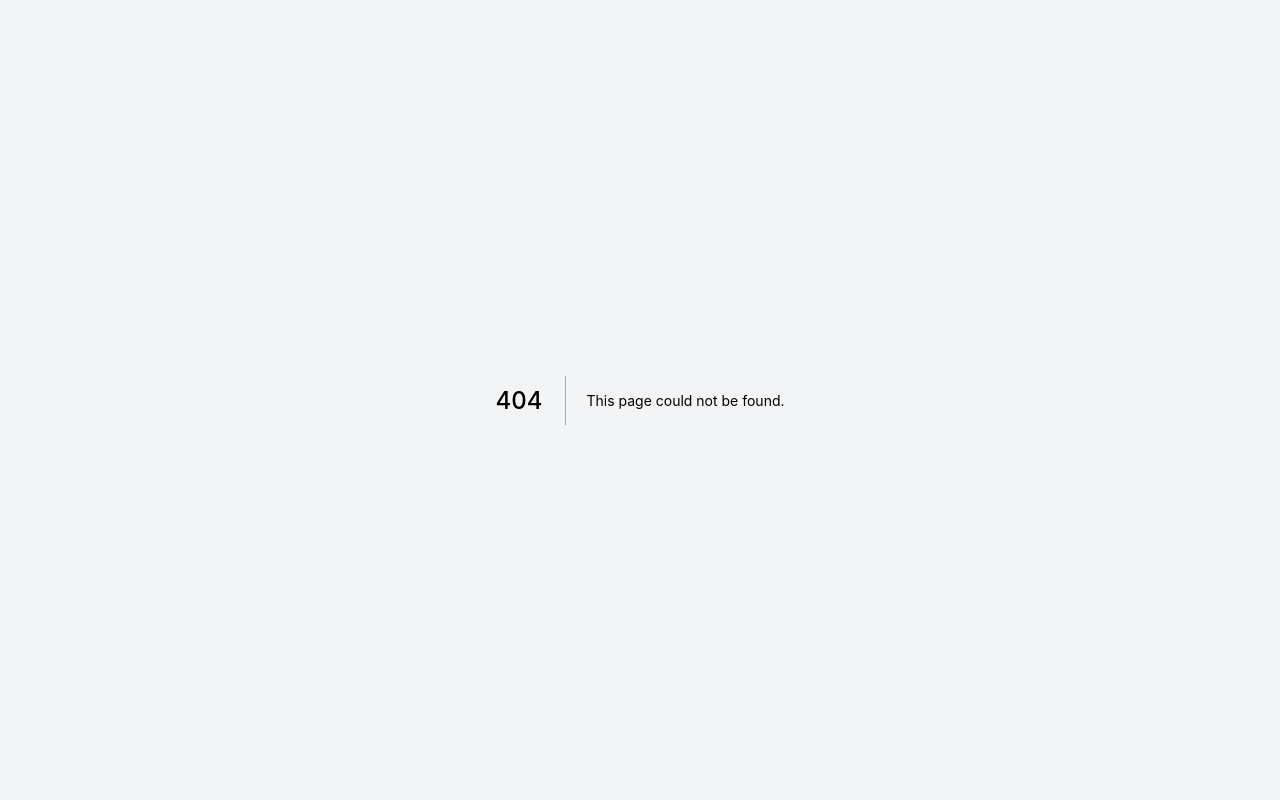
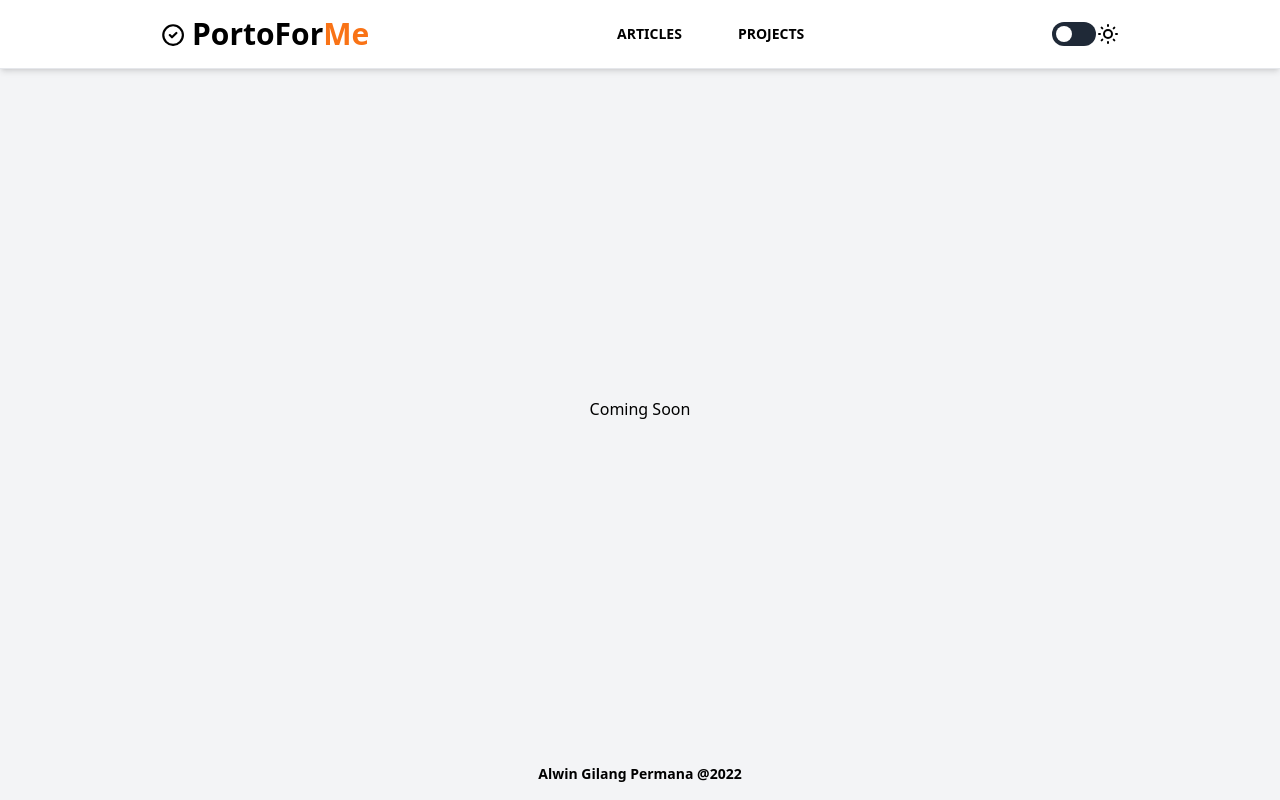
Before and after one commit to agilangp/portoforme, a Next.js app: page /articles in a window 1280 px wide. Before the commit this address had no page. Built offline with nearby package versions, Linux system fonts and the light colour scheme.

Commit message:
refactor menu

```diff
--- a/src/components/Navbar/PopUpMenuLink.tsx
+++ b/src/components/Navbar/PopUpMenuLink.tsx
@@ -6,7 +6,7 @@ const PopUpMenuLink = (props: any) => {
         <Link href={href}>
             <a
                 {...rest}
-                className="inline-block p-3 font-semibold hover:underline hover:text-orange-500"
+                className="uppercase inline-block p-3 font-semibold hover:underline hover:text-orange-500"
             >
                 {children}
             </a>
--- a/src/components/Navbar/ShorLink.tsx
+++ b/src/components/Navbar/ShorLink.tsx
@@ -6,7 +6,7 @@ const ShortLink = (props: any) => {
         <Link href={href}>
             <a
                 {...rest}
-                className="p-3 mx-4 font-semibold hover:underline hover:text-orange-500"
+                className="uppercase p-3 mx-4 font-semibold hover:underline hover:text-orange-500"
             >
                 {children}
             </a>
--- a/src/components/Navbar/ThemeSwitch.tsx
+++ b/src/components/Navbar/ThemeSwitch.tsx
@@ -41,7 +41,7 @@ const ThemeSwitch = () => {
         }
     }, [])
 
-    if (!mounted) return null
+    if (!mounted) return <>Loading...</>
 
     return (
         <>
--- a/src/components/Navbar/index.tsx
+++ b/src/components/Navbar/index.tsx
@@ -2,6 +2,7 @@ import Link from "next/link"
 import { useEffect, useState, useRef } from "react"
 import { motion } from "framer-motion"
 import ThemeSwitch from "./ThemeSwitch"
+import { MENU } from "../../const"
 import ShortLink from "./ShorLink"
 import PopUpMenuLink from "./PopUpMenuLink"
 
@@ -30,6 +31,7 @@ const Navbar = () => {
 
     const menuVariants = {
         open: {
+            animate: "spring",
             opacity: 1,
             display: "block",
             transition: {
@@ -71,13 +73,17 @@ const Navbar = () => {
                     </a>
                 </Link>
                 <div className="lg:flex hidden text-sm">
-                    <ShortLink href="/project">PROJECT</ShortLink>
-                    <ShortLink
-                        href="https://github.com/al-gilang-p"
-                        target="_blank"
-                    >
-                        SOURCES
-                    </ShortLink>
+                    {MENU.map((item) => {
+                        return (
+                            <div key={item.id}>
+                                <ShortLink
+                                    href={"/" + item.title.toLowerCase()}
+                                >
+                                    {item.title}
+                                </ShortLink>
+                            </div>
+                        )
+                    })}
                 </div>
                 <div className="flex items-center place-content-center">
                     <ThemeSwitch />
@@ -107,15 +113,18 @@ const Navbar = () => {
                 id="menu"
                 ref={menu}
             >
-                <PopUpMenuLink href="/project">PROJECT</PopUpMenuLink>
-
-                <hr className="dark:border-zinc-800" />
-                <PopUpMenuLink
-                    href="https://github.com/al-gilang-p"
-                    target="_blank"
-                >
-                    SOURCES
-                </PopUpMenuLink>
+                {MENU.map((item) => {
+                    return (
+                        <div key={item.id}>
+                            <PopUpMenuLink
+                                href={"/" + item.title.toLowerCase()}
+                            >
+                                {item.title}
+                            </PopUpMenuLink>
+                            <hr className="dark:border-zinc-800" />
+                        </div>
+                    )
+                })}
             </motion.div>
         </nav>
     )
--- /dev/null
+++ b/src/const/index.ts
@@ -0,0 +1,10 @@
+export const MENU = [
+    {
+        id: 1,
+        title: "Articles",
+    },
+    {
+        id: 2,
+        title: "Projects",
+    },
+]
--- /dev/null
+++ b/src/pages/articles.tsx
@@ -0,0 +1,12 @@
+import Layout from "../components/Layout"
+import type { NextPage } from "next"
+
+const articles: NextPage = () => {
+    return (
+        <Layout>
+            <h1 className="text-center">Coming Soon</h1>
+        </Layout>
+    )
+}
+
+export default articles
```
Also changed, not shown: src/pages/projects.tsx (renamed from src/pages/project.tsx).
